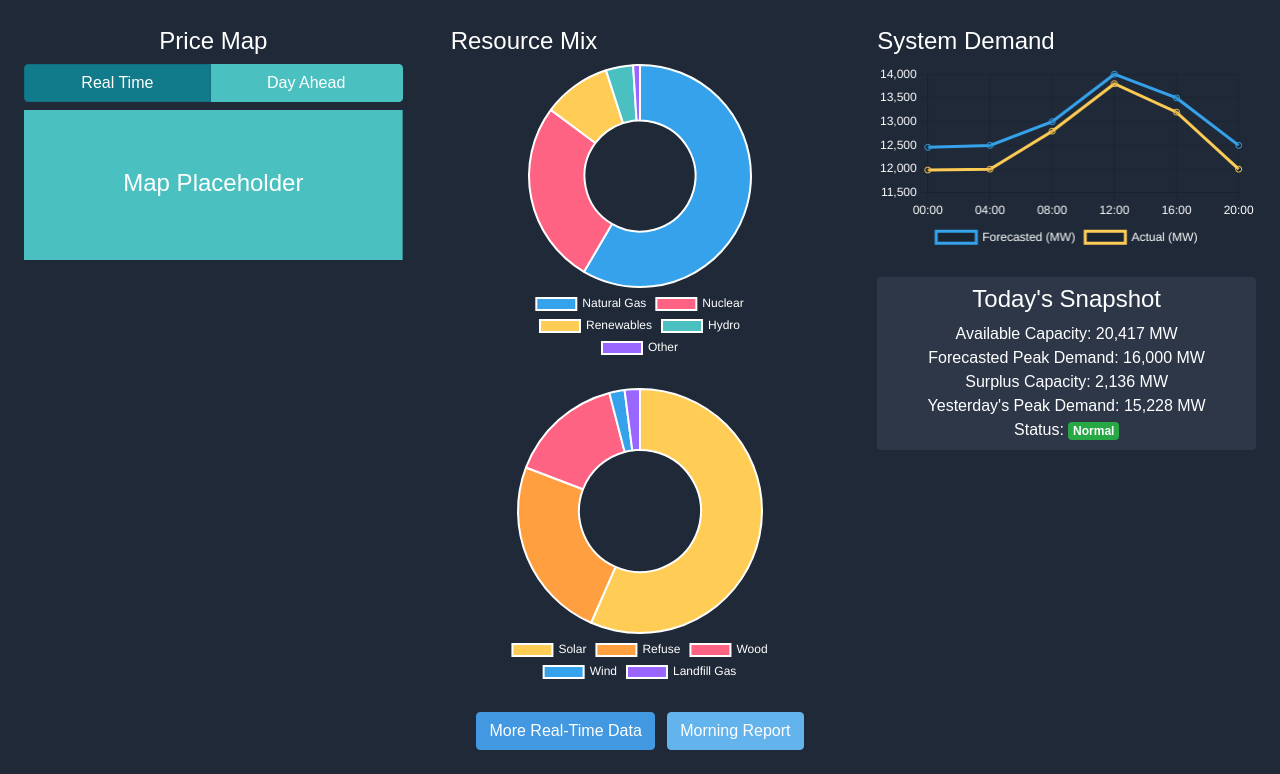
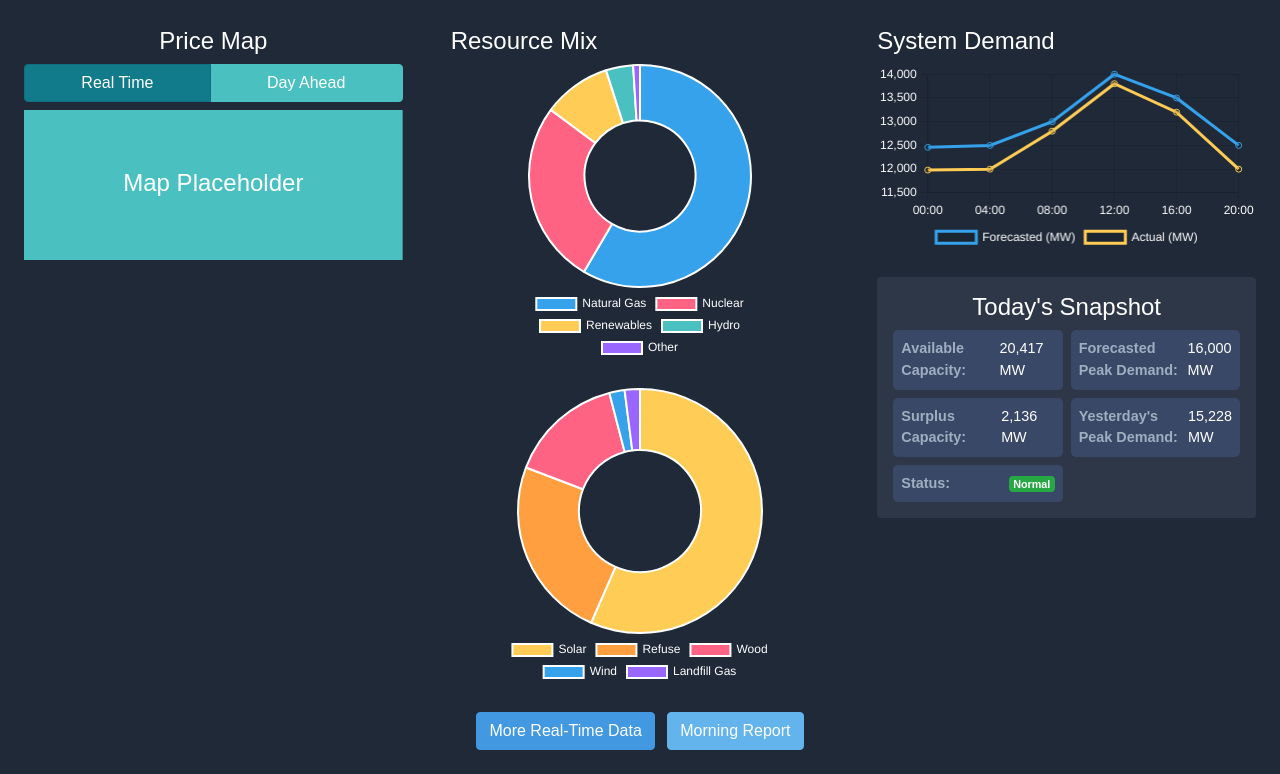
Before and after one commit to jzhangg917/isodash, a plain HTML site: page index.html in a window 1280 px wide. Shown: the part 83-857 px from the top of the page. Drawn offline with nearby package versions, Linux system fonts and the light colour scheme.

Commit message:
moved today's snapshot and compacted below system demand

```diff
--- a/index.html
+++ b/index.html
@@ -47,14 +47,29 @@
             <div class="col-md-4 system-demand p-4 text-white rounded animate__animated animate__fadeIn">
                 <h2>System Demand</h2>
                 <canvas id="demandChart"></canvas>
-                <div class="snapshot mt-4 p-2 text-white rounded">
+                <div class="snapshot mt-4 p-3 text-white rounded">
                     <h2 class="text-center">Today's Snapshot</h2>
-                    <div class="d-flex justify-content-around flex-wrap">
-                        <div>Available Capacity: <span id="availableCapacity">20,417 MW</span></div>
-                        <div>Forecasted Peak Demand: <span id="forecastedDemand">16,000 MW</span></div>
-                        <div>Surplus Capacity: <span id="surplusCapacity">2,136 MW</span></div>
-                        <div>Yesterday's Peak Demand: <span id="peakDemand">15,228 MW</span></div>
-                        <div>Status: <span class="badge badge-success">Normal</span></div>
+                    <div class="snapshot-content">
+                        <div class="snapshot-item">
+                            <div class="snapshot-title">Available Capacity:</div>
+                            <div class="snapshot-value">20,417 MW</div>
+                        </div>
+                        <div class="snapshot-item">
+                            <div class="snapshot-title">Forecasted Peak Demand:</div>
+                            <div class="snapshot-value">16,000 MW</div>
+                        </div>
+                        <div class="snapshot-item">
+                            <div class="snapshot-title">Surplus Capacity:</div>
+                            <div class="snapshot-value">2,136 MW</div>
+                        </div>
+                        <div class="snapshot-item">
+                            <div class="snapshot-title">Yesterday's Peak Demand:</div>
+                            <div class="snapshot-value">15,228 MW</div>
+                        </div>
+                        <div class="snapshot-item">
+                            <div class="snapshot-title">Status:</div>
+                            <div class="snapshot-value"><span class="badge badge-success">Normal</span></div>
+                        </div>
                     </div>
                 </div>
             </div>
--- a/styles.css
+++ b/styles.css
@@ -17,8 +17,32 @@ body {
 .snapshot {
     background-color: #2d3748; /* Slightly lighter dark color for contrast */
     color: white;
-    padding: 0.5rem; /* Reduce padding for a more compact look */
+    padding: 1rem;
     border-radius: 8px;
+}
+
+.snapshot-content {
+    display: grid;
+    grid-template-columns: 1fr 1fr;
+    gap: 0.5rem;
+    font-size: 0.9rem;
+}
+
+.snapshot-item {
+    display: flex;
+    justify-content: space-between;
+    background-color: #394867;
+    padding: 0.5rem;
+    border-radius: 5px;
+}
+
+.snapshot-title {
+    font-weight: bold;
+    color: #a0aec0;
+}
+
+.snapshot-value {
+    color: white;
 }
 
 .chart-container {
```
